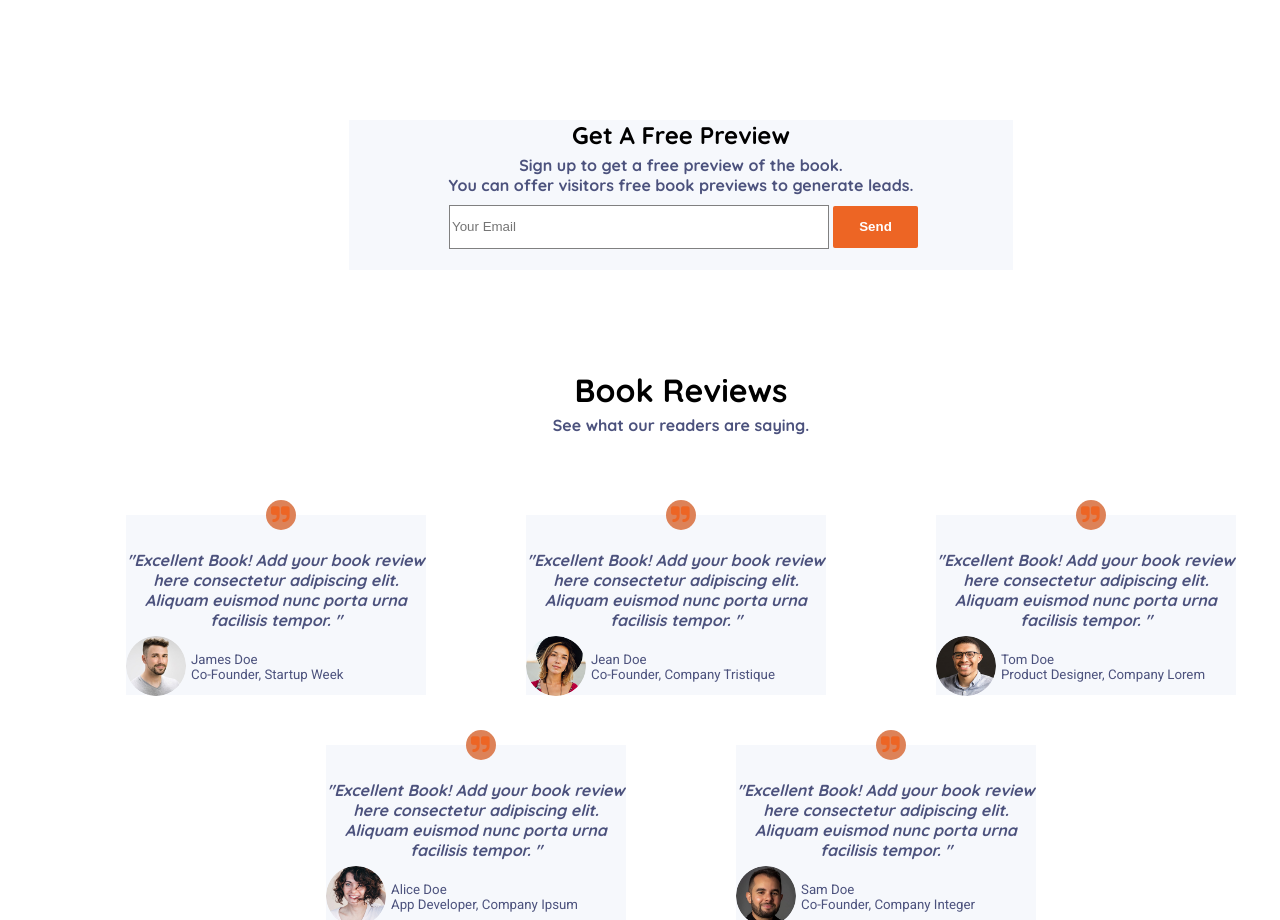
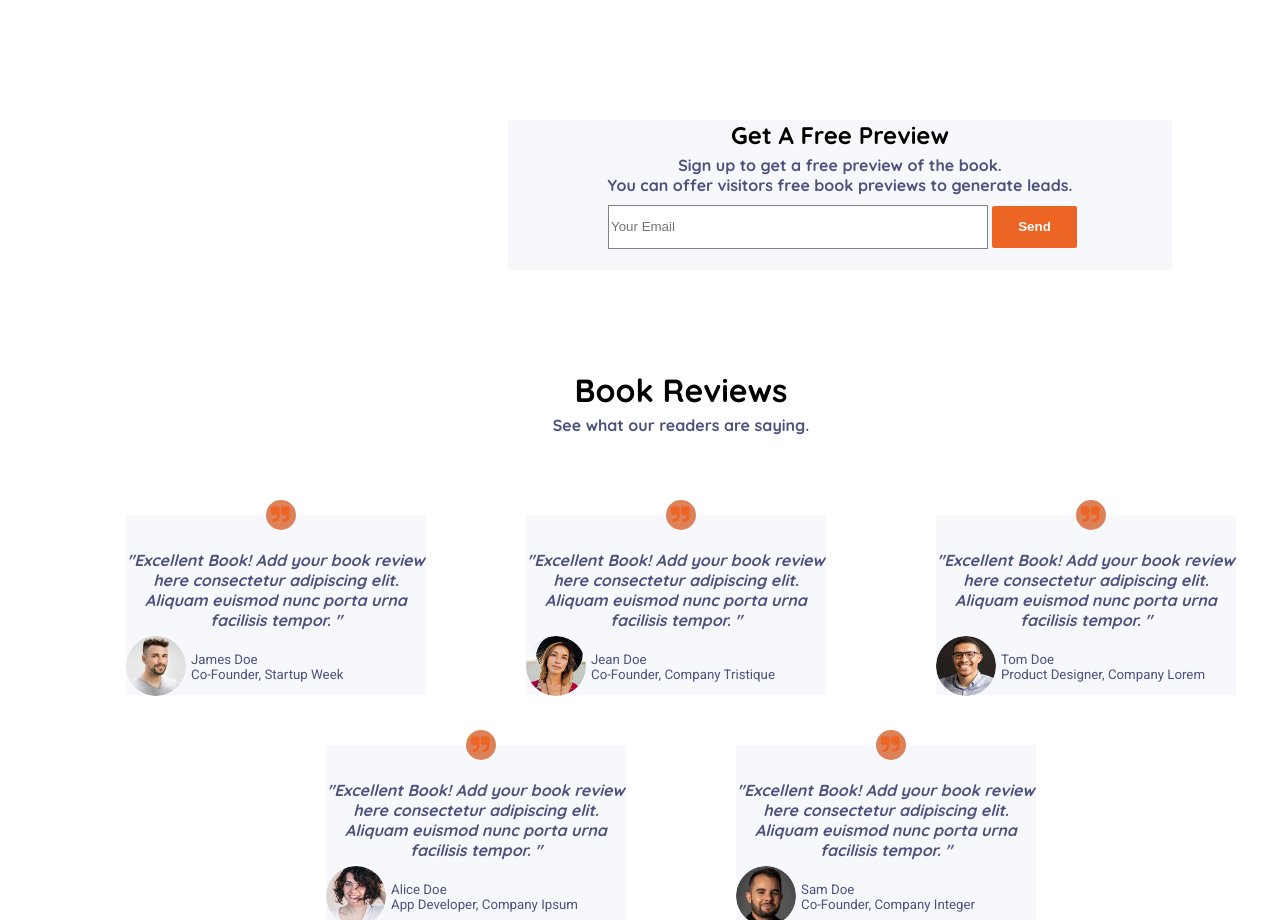
Before and after one commit to YashLohar/DevBook, a plain HTML site: page index.html in a window 1280 px wide. Shown: the part 2860-3780 px from the top of the page. Drawn offline with Linux system fonts and the light colour scheme.

Commit message:
Update style.css

```diff
--- a/css/style.css
+++ b/css/style.css
@@ -336,7 +336,7 @@ body{
     width: 664px;
     height:150px;
     background-color: #f6f8fc;
-     margin: 0 auto;
+    margin-left:500px;
 }
 .section5 .container h2{
         font-family: 'Quicksand', sans-serif;
```
